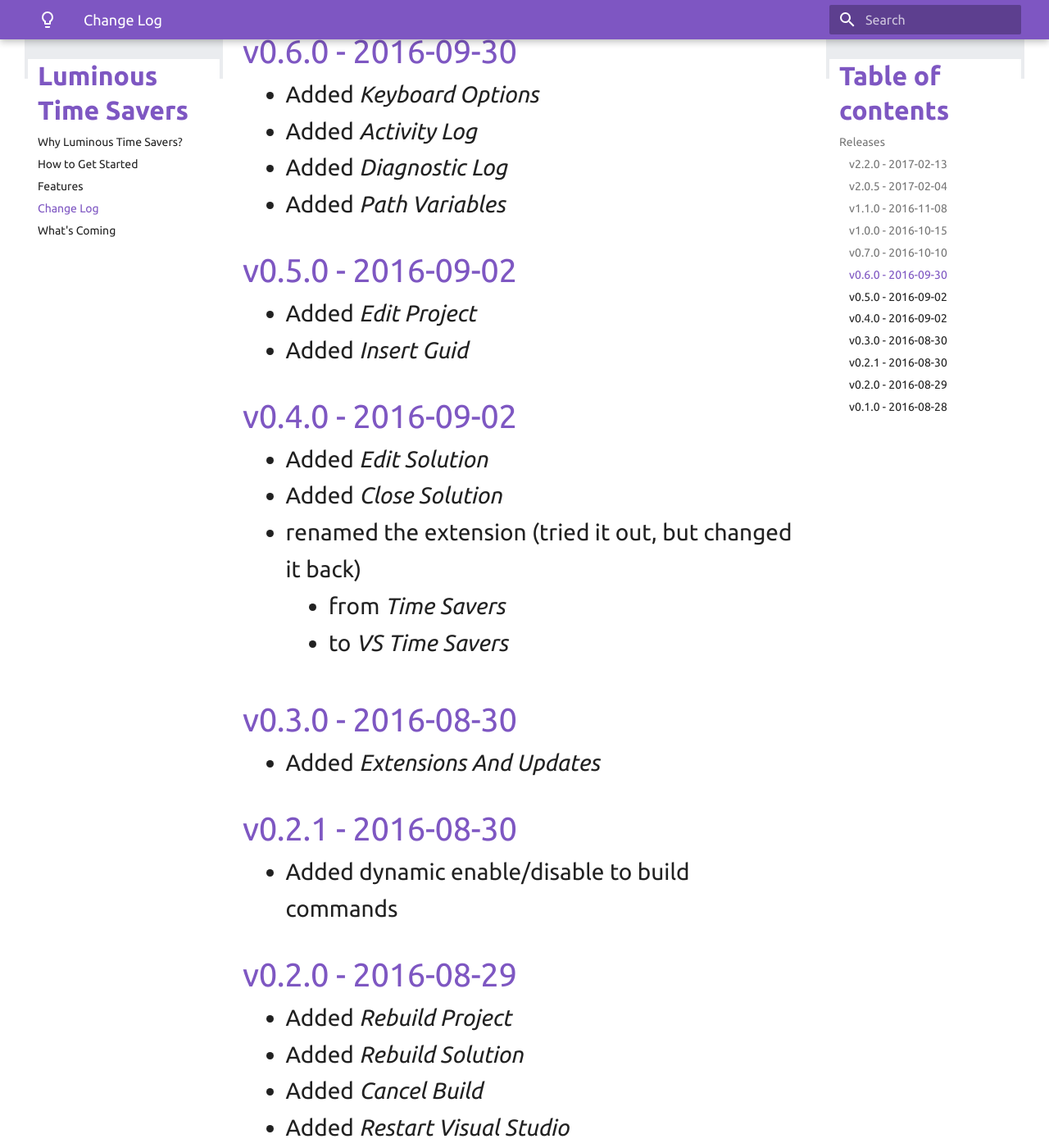
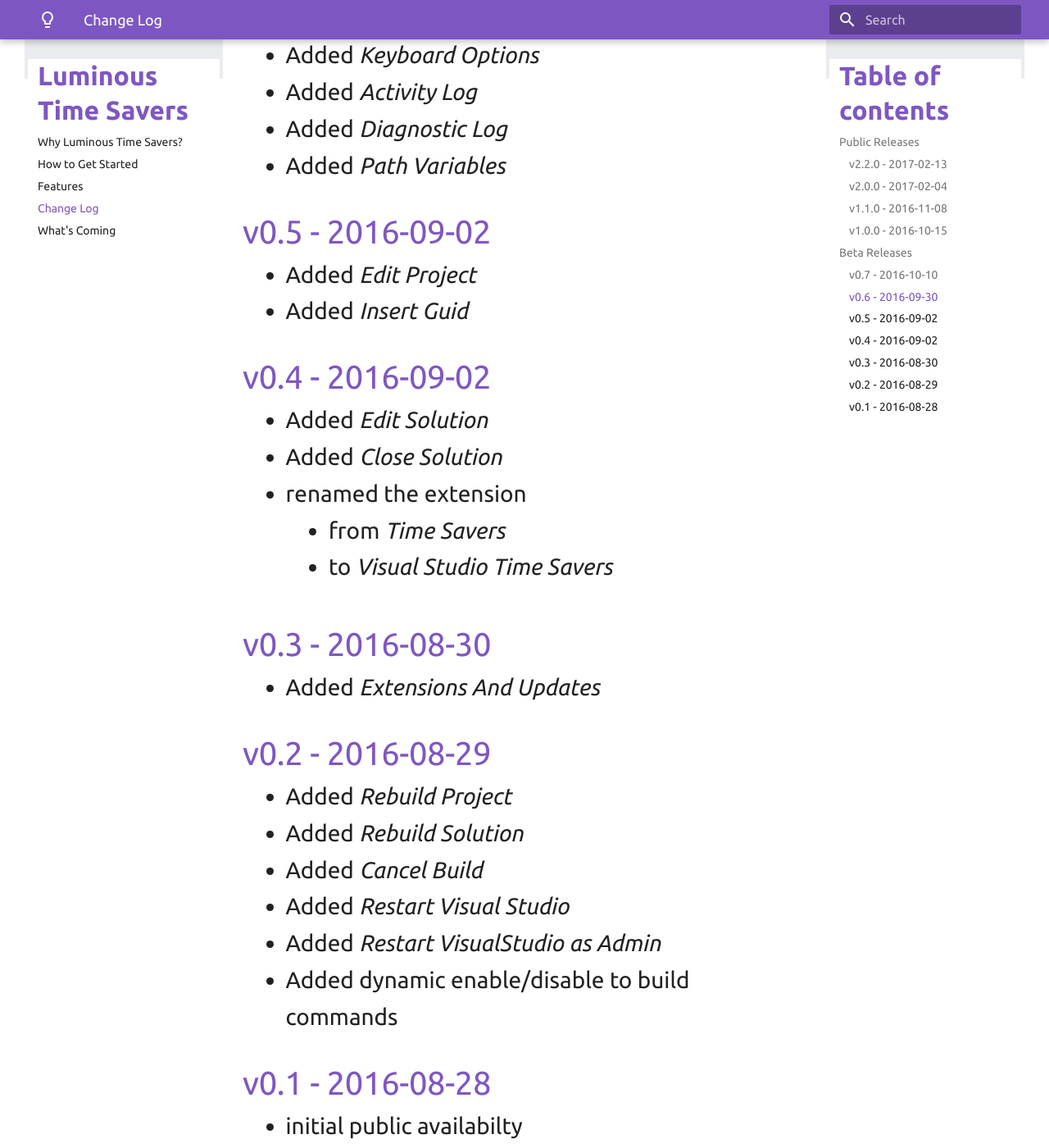
Before and after one commit to luminous-software/time-savers, an MkDocs documentation site: the page built from docs-source/changelog.md, in a window 1280 px wide and 1400 px high, scrolled down 1789 px. Shown: the whole window at 82% size. Built offline with MkDocs 1.6.1 and Material for MkDocs 9.7.7, drawn with Linux system fonts in a browser that asks for light colours; old or Windows-style settings are respelled for this version of MkDocs; some of the changed text lies outside the part shown.

Commit message:
Update website documentation

```diff
--- a/docs-source/changelog.md
+++ b/docs-source/changelog.md
@@ -1,11 +1,6 @@
-# Changelog
+## Public Releases
 
-## Releases
-
-These are the changes to each version that has been released
-on the official Visual Studio extension gallery.
-
-### v2.2.0 - 2017-02-13
+### v2.2.0 - _2017-02-13_
   - Renamed extension
     - from *Time Savers*
     - to *Luminous Time Savers*
@@ -13,7 +8,7 @@
     - from YD.Code.Core, YD.Code.VisualStudio
     - to Luminous Code.Core, LuminousCode.VisualStudio
 
-### v2.0.5 - 2017-02-04
+### v2.0.0 - 2017-02-04
   - Added VS 2017 support
 
 ### v1.1.0 - 2016-11-08
@@ -25,45 +20,45 @@
 ### v1.0.0 - 2016-10-15
   - Released to VS Gallery
 
-### v0.7.0 - 2016-10-10
+## Beta Releases
+
+### v0.7 - 2016-10-10
   - Added *Time Savers Options* dialog pages (Tools | Options | Time Savers)
   - Added *General Options* node
   - Added *Build Options* node
   - Added *Developer Options* node
   - Added *Visual Studio Options* node
 
-### v0.6.0 - 2016-09-30
+### v0.6 - 2016-09-30
   - Added *Keyboard Options*
   - Added *Activity Log*
   - Added *Diagnostic Log*
   - Added *Path Variables*
 
-### v0.5.0 - 2016-09-02
+### v0.5 - 2016-09-02
   - Added *Edit Project*
   - Added *Insert Guid*
 
-### v0.4.0 - 2016-09-02
+### v0.4 - 2016-09-02
   - Added *Edit Solution*
   - Added *Close Solution*
-  - renamed the extension (tried it out, but changed it back)
+  - renamed the extension
     - from *Time Savers*
-    - to *VS Time Savers*
+    - to *Visual Studio Time Savers*
 
-### v0.3.0 - 2016-08-30
+### v0.3 - 2016-08-30
   - Added *Extensions And Updates*
 
-### v0.2.1 - 2016-08-30
-  - Added dynamic enable/disable to build commands
-
-### v0.2.0 - 2016-08-29
+### v0.2 - 2016-08-29
   - Added *Rebuild Project*
   - Added *Rebuild Solution*
   - Added *Cancel Build*
   - Added *Restart Visual Studio*
   - Added *Restart VisualStudio as Admin*
+  - Added dynamic enable/disable to build commands
 
-### v0.1.0 - 2016-08-28
-  - initial public release
+### v0.1 - 2016-08-28
+  - initial public availabilty
   - open-sourced this extension and the libraries it depends on
   - rewrote the foundation of the extension from scratch
   - renamed the extension:
```
Also changed, not shown: docs-source/features.md (+15 -9 lines), docs-source/index.md (+1 -1 lines), docs-source/roadmap.md (+13 -22 lines).
